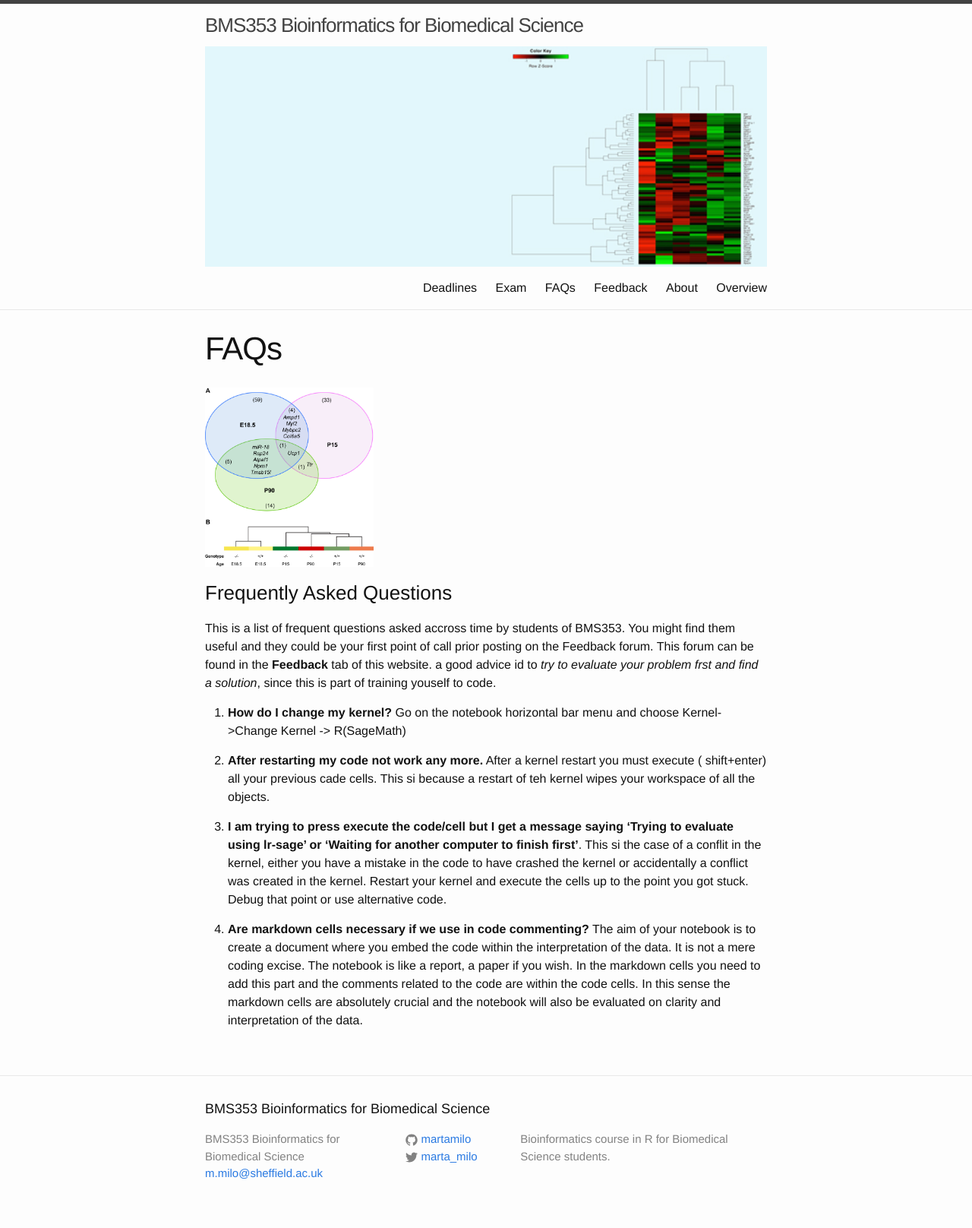
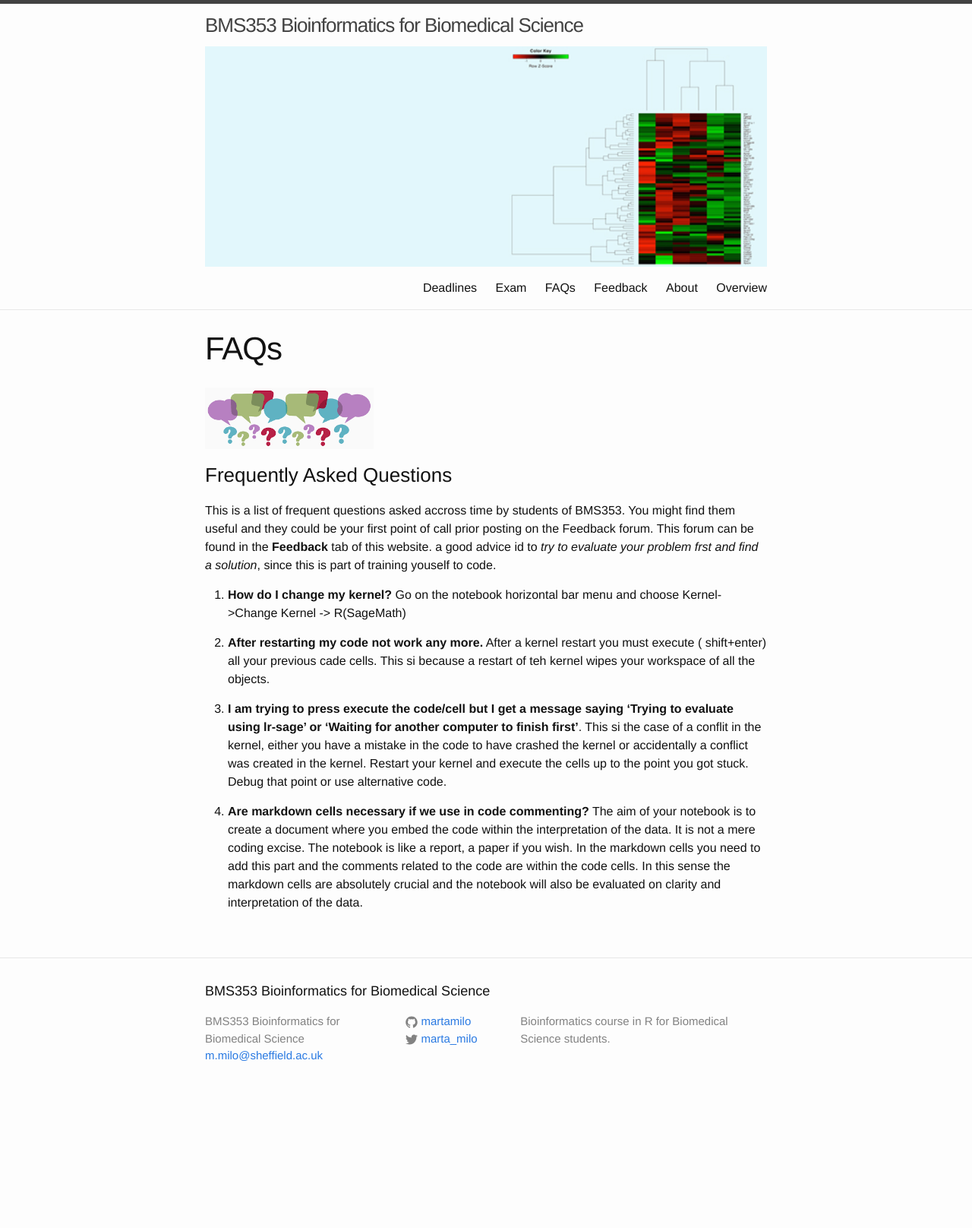
Before and after one commit to sods/bioinformatics, a Jekyll site: the page built from faq.md, in a window 1280 px wide. Shown: the whole page at 76% size. Built offline with Jekyll 4.4.1, drawn with Linux system fonts in a browser that asks for light colours; after the commit the page ends 1461 px from its top, so only the background shows below that.

Commit message:
changed image

```diff
--- a/faq.md
+++ b/faq.md
@@ -3,7 +3,7 @@ layout: page
 title: FAQs
 ---
 
-<img src="{{ site.url }}{{ site.baseurl }}/assets/about_image.jpg" width="30%"/>
+<img src="{{ site.url }}{{ site.baseurl }}/assets/faq.png" width="30%"/>
 
 ### Frequently Asked Questions
 
```
